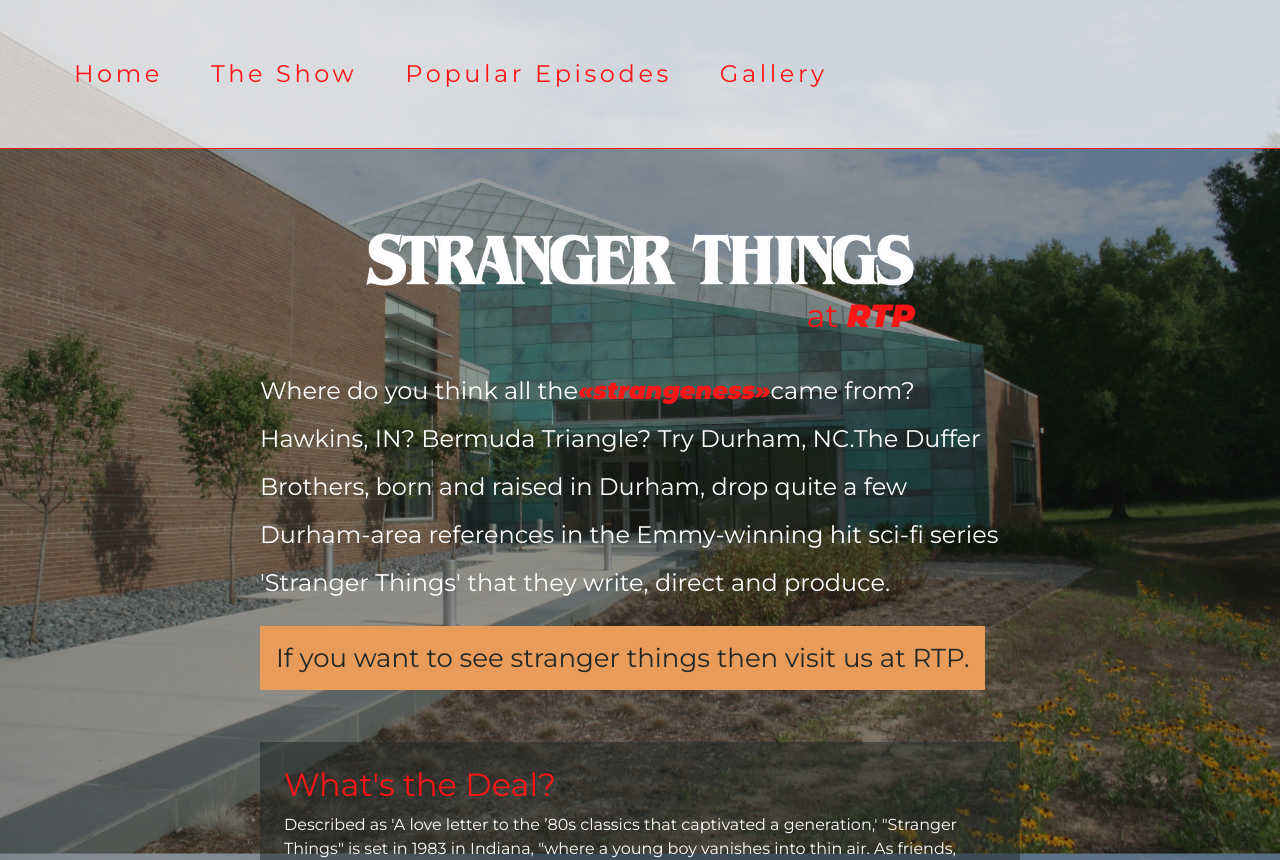
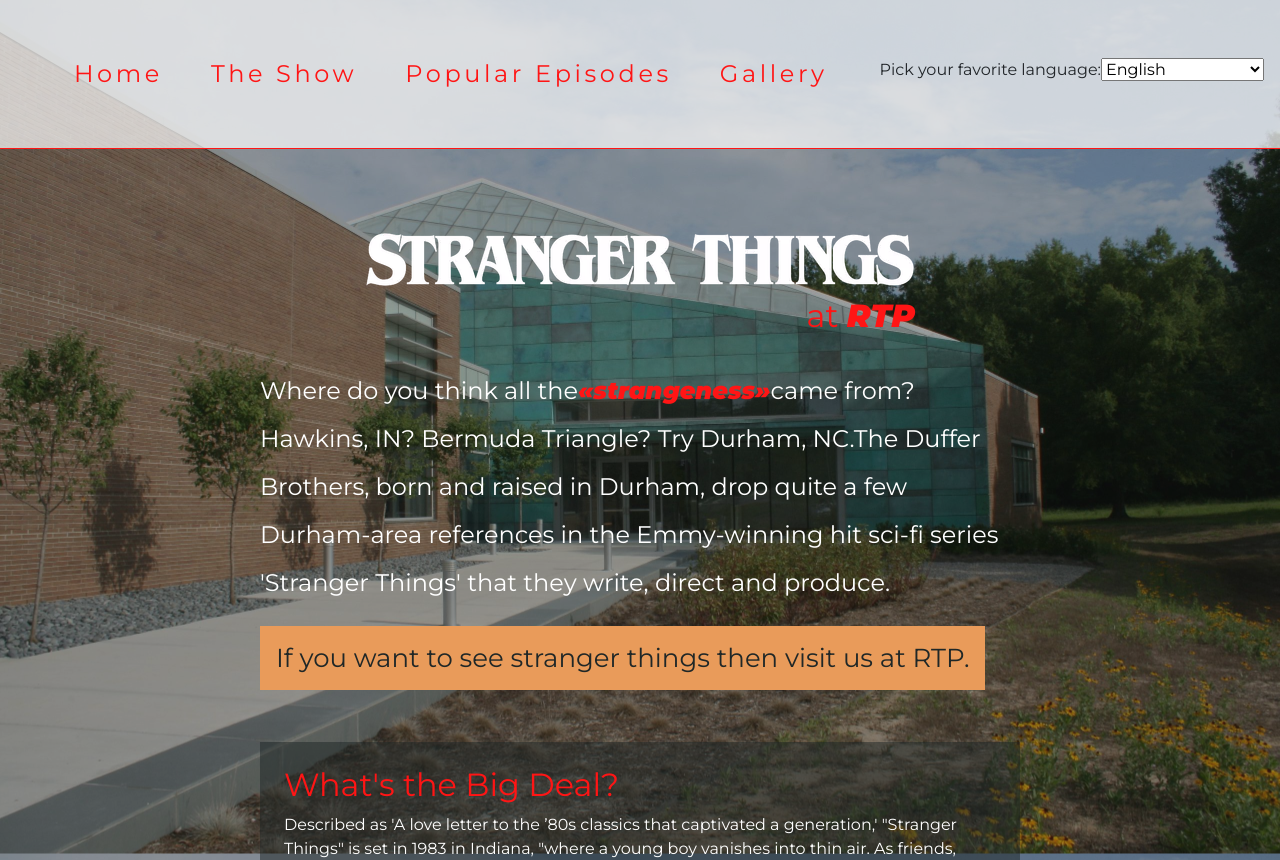
Before and after one commit to graveto/stranger-things, a React (Create React App) app: page / in a window 1280 px wide. Shown: the top 860 px of the page. Built offline with nearby package versions, Linux system fonts and the light colour scheme.

Commit message:
Added lang switcher

```diff
--- a/src/App.js
+++ b/src/App.js
@@ -3,7 +3,8 @@
 import Carousel from "react-bootstrap/Carousel";
 import "./App.css";
 import EpisodeList from "./components/episode-list/episode-list.component";
-import Header from "./components/header/header.component.jsx";
+import Header from "./components/header/header.component";
+import LanguageSwitcher from "./components/language-switcher/language-switcher.component";
 
 import data1 from "./data/en_US.json";
 //import data2 from "./data/la_PG.json";
@@ -45,6 +46,7 @@
           <Link to="/gallery">Gallery</Link>
         </li>
       </ul>
+      <LanguageSwitcher />
     </div>
   );
 }
--- a/src/components/description/description.component.jsx
+++ b/src/components/description/description.component.jsx
@@ -21,7 +21,7 @@
       </a>
       <section>
         <div>
-          <h2>What's the Deal?</h2>
+          <h2>What's the Big Deal?</h2>
           <p>{props.data.snippets[1]}</p>
           <p>{props.data.snippets[2]}</p>
         </div>
--- /dev/null
+++ b/src/components/language-switcher/language-switcher.component.jsx
@@ -0,0 +1,29 @@
+import React from "react";
+
+class LanguageSwitcher extends React.Component {
+  constructor(props) {
+    super(props);
+    this.state = {value: 'english'};
+
+    this.handleChange = this.handleChange.bind(this);
+  }
+
+  handleChange(event) {
+    this.setState({value: event.target.value});
+    console.log(this.state)
+  }
+
+  render() {
+    return (
+        <label>
+          Pick your favorite language:
+          <select value={this.state.value} onChange={this.handleChange}>
+            <option value="english">English</option>
+            <option value="upsidedownerish">Upsidedownerish</option>
+          </select>
+        </label>
+    );
+  }
+}
+
+export default LanguageSwitcher;
```
